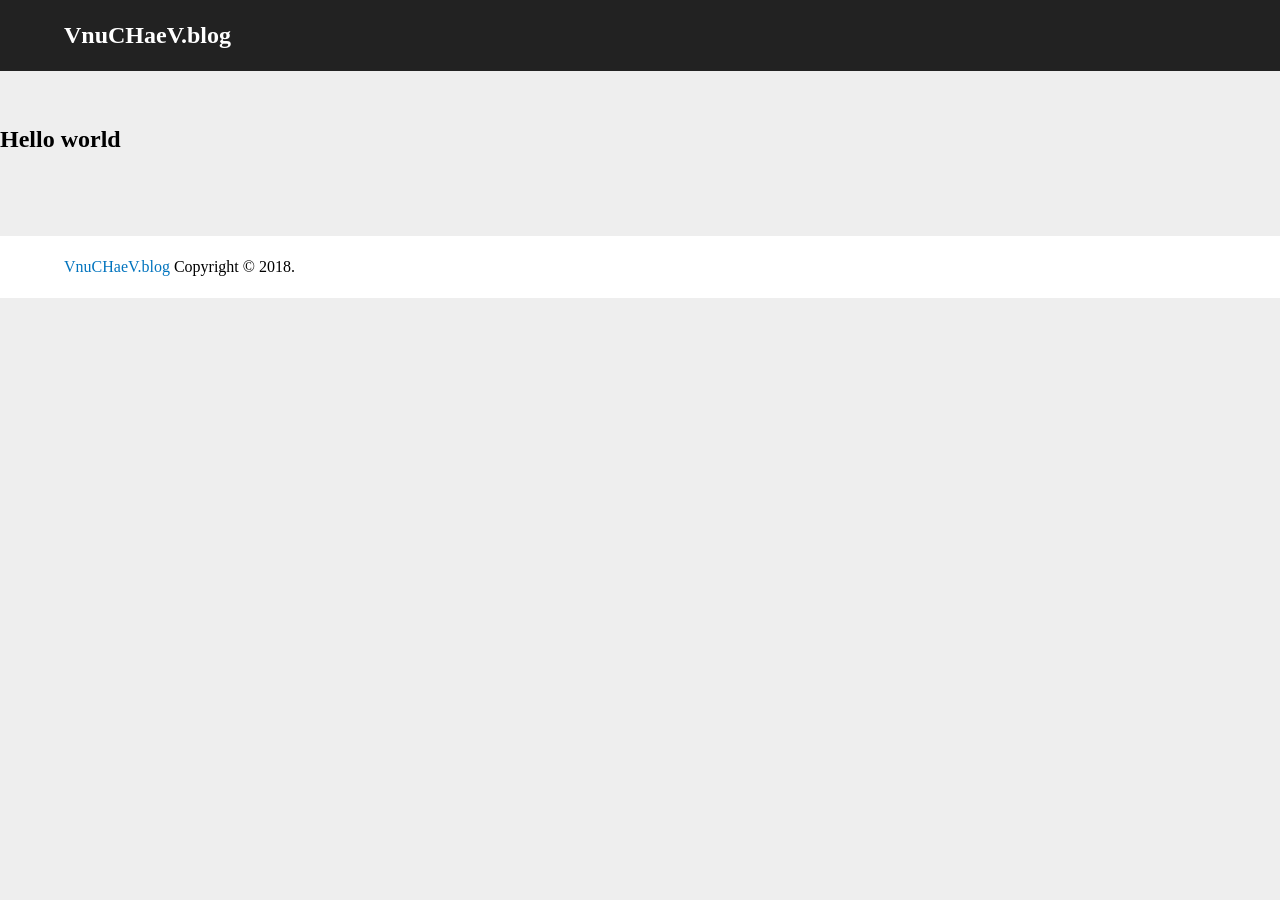
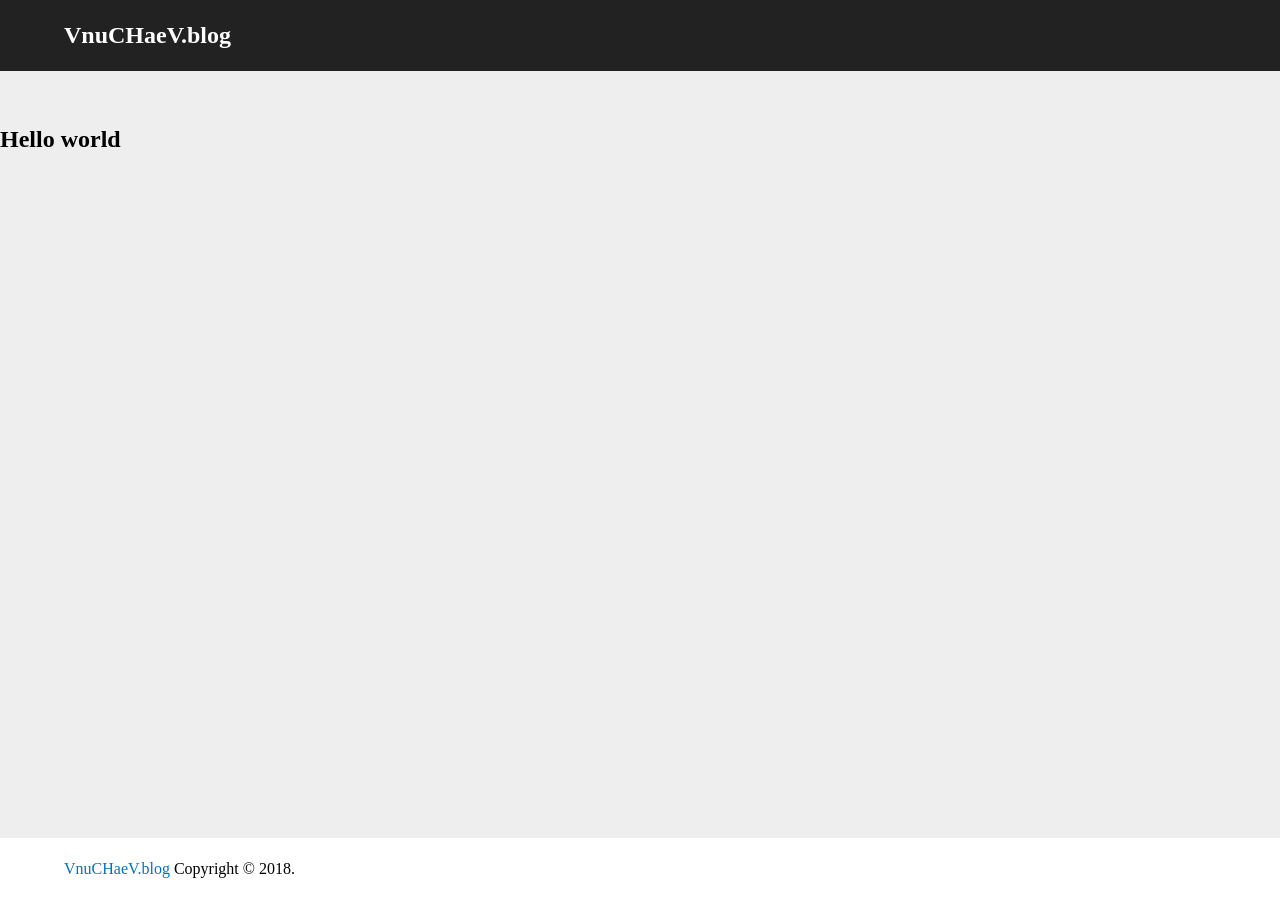
Before and after one commit to vitoyucepi/blog, a Jekyll site: the page built from index.html, in a window 1280 px wide. Built offline with Jekyll 4.4.1, drawn with Linux system fonts in a browser that asks for light colours.

Commit message:
flex fix

```diff
--- a/css/default.css
+++ b/css/default.css
@@ -1,8 +1,6 @@
 html, body {
 	padding: 0;
 	margin: 0;
-}
-html {
 	height: 100%;
 }
 body {
```
